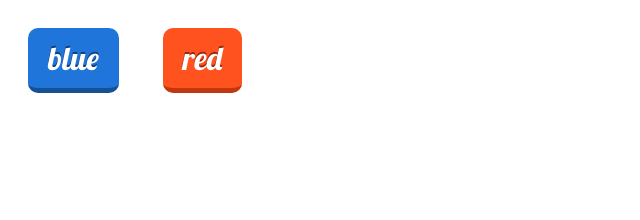
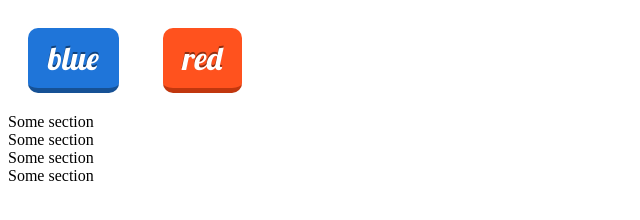
Before and after one commit to mrhercules1301/portfolio, a plain HTML site: page index.html in a window 1280 px wide. Shown: the whole page, without its empty margins (0-640 px from the left). Drawn offline with Linux system fonts and the light colour scheme.

Commit message:
some tag add

```diff
--- a/index.html
+++ b/index.html
@@ -7,5 +7,12 @@
 	<body>
 		<a class="btn blue" href="#blue">blue</a>
  		<a class="btn red" href="#red">red</a>
+
+ 		<div id="fullpage">
+			<div class="section">Some section</div>
+			<div class="section">Some section</div>
+			<div class="section">Some section</div>
+			<div class="section">Some section</div>
+		</div>
 	</body>
 </html>
```
